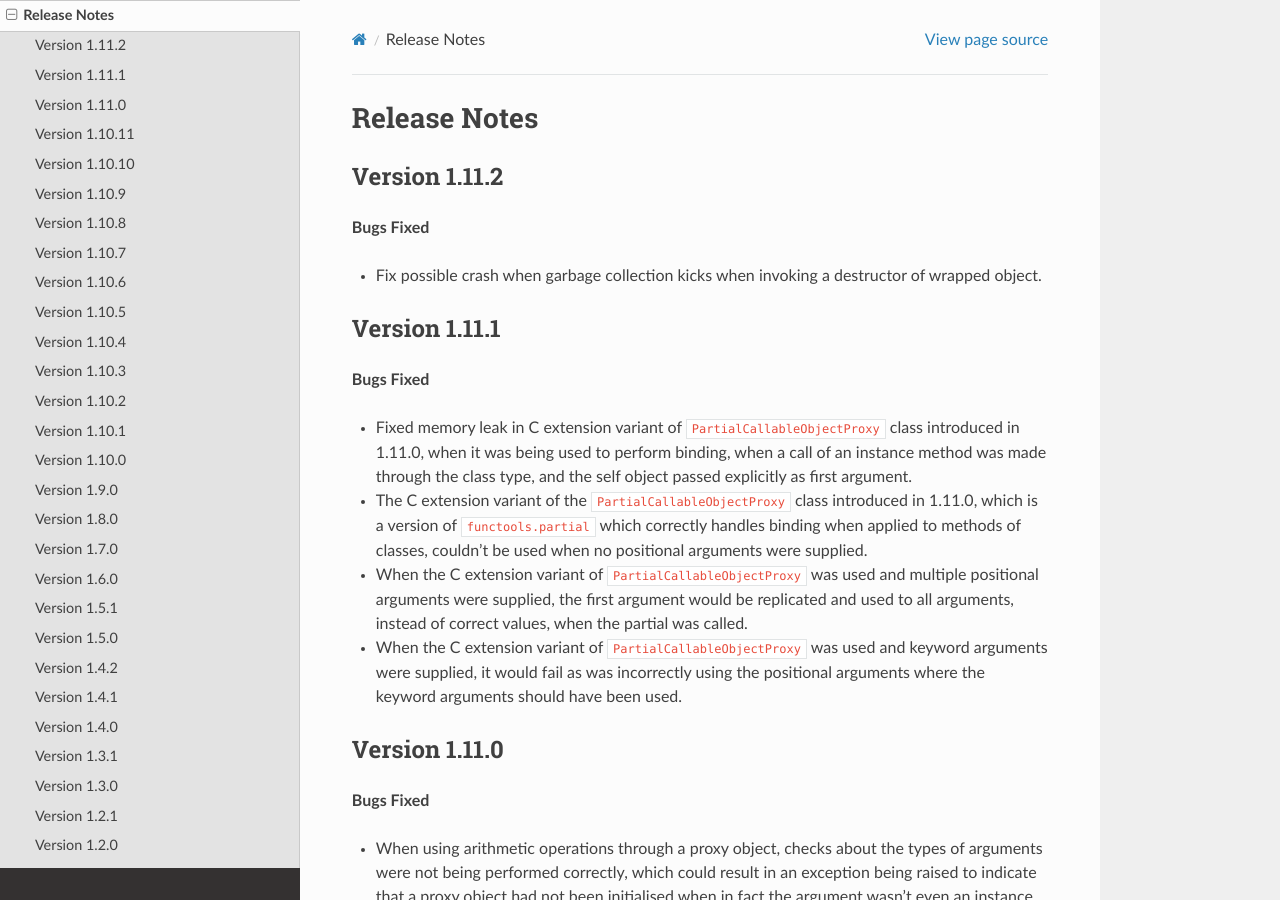
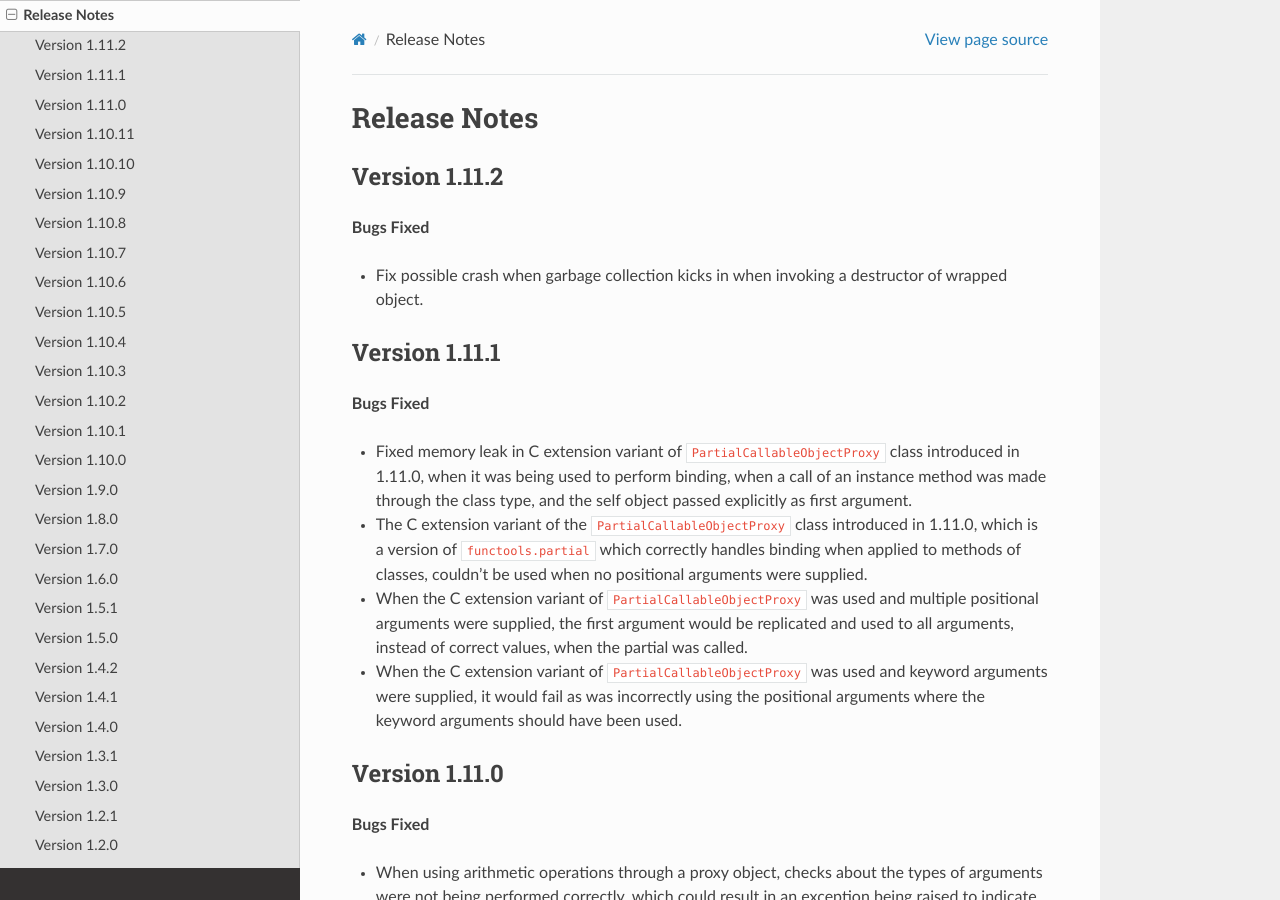
Before and after one commit to GrahamDumpleton/wrapt, a Sphinx documentation site: the page built from docs/changes.rst, in a window 1280 px wide and 900 px high. Built offline with Sphinx 7.4.7 and the Read the Docs theme 2.0.0, drawn with Linux system fonts in a browser that asks for light colours.

Commit message:
Fix change description.

```diff
--- a/docs/changes.rst
+++ b/docs/changes.rst
@@ -6,7 +6,7 @@ Version 1.11.2
 
 **Bugs Fixed**
 
-* Fix possible crash when garbage collection kicks when invoking a
+* Fix possible crash when garbage collection kicks in when invoking a
   destructor of wrapped object.
 
 Version 1.11.1
```
